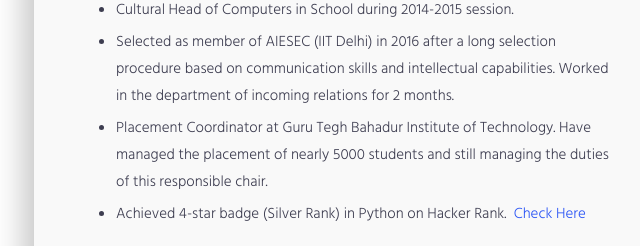
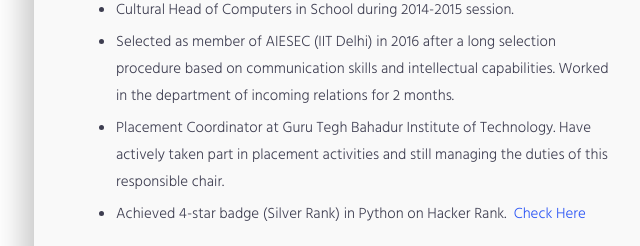
Before and after one commit to AmanpreetBhasin/amanpreetbhasin.github.io, a plain HTML site: page index.html in a window 1280 px wide. Shown: the part 4745-4991 px from the top of the page, 606-1246 px from the left. Drawn offline with Linux system fonts and the light colour scheme.

Commit message:
Update placement point

```diff
--- a/index.html
+++ b/index.html
@@ -480,7 +480,7 @@
                     Selected as member of AIESEC (IIT Delhi) in 2016 after a long selection procedure based on communication skills and intellectual capabilities. Worked in the department of incoming relations for 2 months.
                     </p></li>
                 <li><p>
-                    Placement Coordinator at Guru Tegh Bahadur Institute of Technology. Have managed the placement of nearly 5000 students and still managing the duties of this responsible chair.
+                    Placement Coordinator at Guru Tegh Bahadur Institute of Technology. Have actively taken part in placement activities and still managing the duties of this responsible chair.
                     </p></li>
                     <li><p>
                     Achieved 4-star badge (Silver Rank) in Python on Hacker Rank.<a target="_blank" href="https://www.hackerrank.com/AmanpreetBhasin/">&nbsp;&nbsp;Check Here</a>
```
